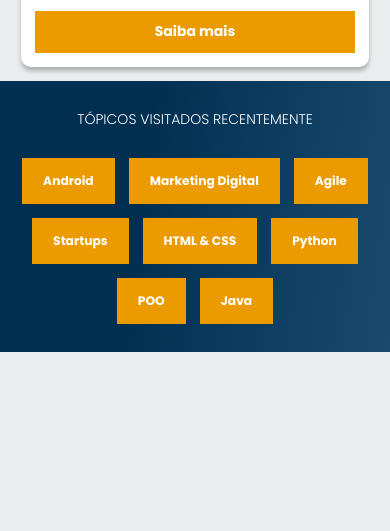
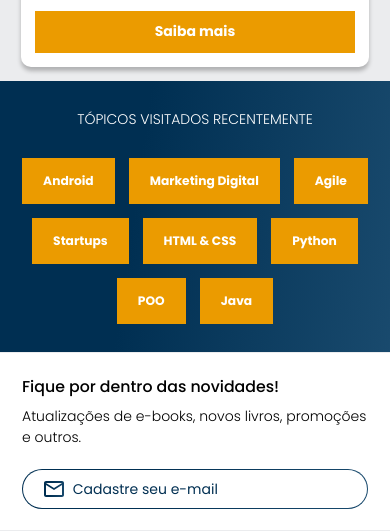
Before and after one commit to viniciusbecaletinsc/alurabooks, a plain HTML site: page index.html in a window 390 px wide. Shown: the part 2059-2590 px from the top of the page. Before the commit the page ends 2411 px from the top, so only its background shows below. Drawn offline with nearby package versions, Linux system fonts and the light colour scheme.

Commit message:
feat: add mobile news

```diff
--- /dev/null
+++ b/css/news.css
@@ -0,0 +1,56 @@
+.news {
+  background: var(--white);
+}
+
+.news .container {
+  padding: 1.5rem;
+
+  display: flex;
+  flex-direction: column;
+  align-items: start;
+  gap: 1.5rem;
+}
+
+.news h4 {
+  font-weight: 500;
+  color: var(--blue-gradient);
+  font-size: 1.125rem;
+  margin-bottom: 0.5rem;
+}
+
+.news p {
+  font-weight: 300;
+}
+
+.news form {
+  border-radius: 24px;
+  background: var(--blue-gradient);
+  width: 100%;
+}
+
+.news div {
+  background: var(--white);
+  padding: 0.625rem 1.5rem;
+  margin: 1px;
+  border-radius: 24px;
+
+  display: flex;
+  align-items: center;
+  gap: 0.625rem;
+}
+
+.news div img {
+  display: block;
+}
+
+.news div input {
+  width: 100%;
+  color: var(--blue);
+  border: none;
+  outline: none;
+}
+
+.news div input::placeholder {
+  color: var(--blue-gradient);
+  opacity: 1;
+}
--- a/css/reset.css
+++ b/css/reset.css
@@ -4,6 +4,7 @@
   --orange: #eb9b00;
   --blue: #002F52;
   --blue-gradient: linear-gradient(98deg, #002F52 35.49%, #326589 165.37%);
+  --gray: #858585;
 }
 
 * {
--- a/css/style.css
+++ b/css/style.css
@@ -4,3 +4,4 @@
 @import url("releases.css");
 @import url("card.css");
 @import url("topics.css");
+@import url("news.css");
--- a/index.html
+++ b/index.html
@@ -211,6 +211,29 @@
     </div>
   </section>
 
+  <section class="news">
+    <div class="container">
+      <header>
+        <h4>Fique por dentro das novidades!</h4>
+        <p>Atualizações de e-books, novos livros, promoções e outros.</p>
+      </header>
+
+      <form>
+        <div>
+          <label for="email">
+            <img src="img/email.svg" alt="">
+          </label>
+
+          <input type="email" id="email" placeholder="Cadastre seu e-mail">
+        </div>
+      </form>
+    </div>
+  </section>
+
+  <footer class="footer">
+
+  </footer>
+
   <script src="https://cdn.jsdelivr.net/npm/swiper@11/swiper-bundle.min.js"></script>
   <script src="js/swiper.js"></script>
 </body>
```
